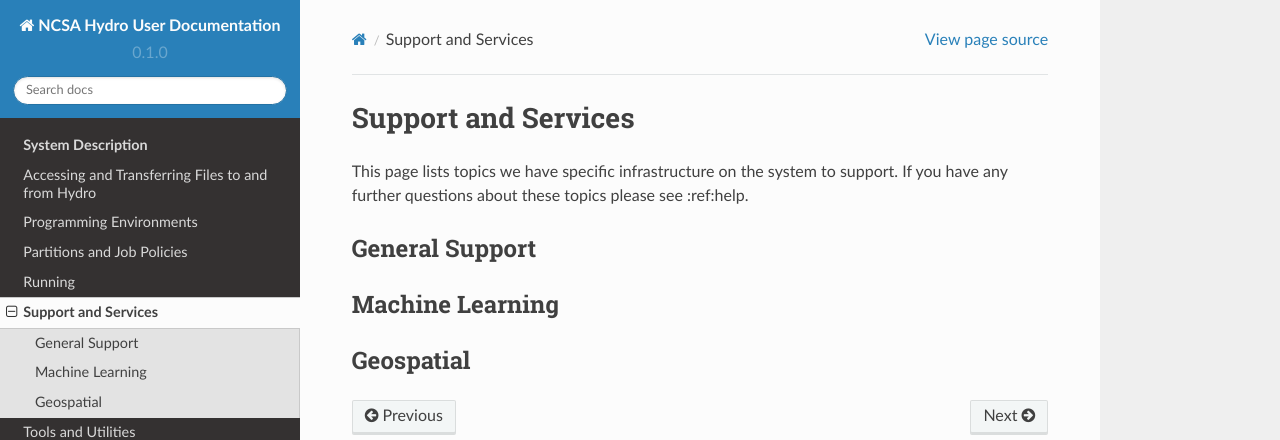
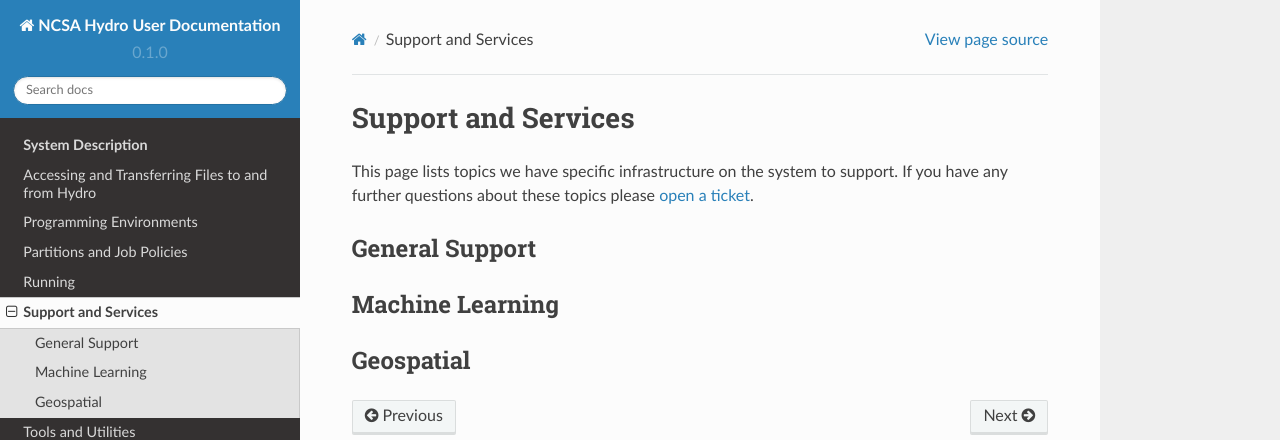
Before and after one commit to ncsa/hydro_documentation, a Sphinx documentation site: the page built from docs/source/support_and_services.rst, in a window 1280 px wide. Shown: the top 440 px of the page. Built offline with Sphinx 7.4.7 and the Read the Docs theme 2.0.0, drawn with Linux system fonts in a browser that asks for light colours; pages that are not in the unit, such as notebooks, are missing from menus.

Commit message:
2nd try for ref
Changing the syntax to try to get the cross-ref right.  Used the full URL link with the :ref: inside as the target.

```diff
--- a/docs/source/support_and_services.rst
+++ b/docs/source/support_and_services.rst
@@ -1,6 +1,6 @@
 Support and Services
 ======================
-This page lists topics we have specific infrastructure on the system to support.  If you have any further questions about these topics please see :ref:help.
+This page lists topics we have specific infrastructure on the system to support.  If you have any further questions about these topics please `open a ticket <:ref:help>`_.
 
 General Support
 ------------------
```
